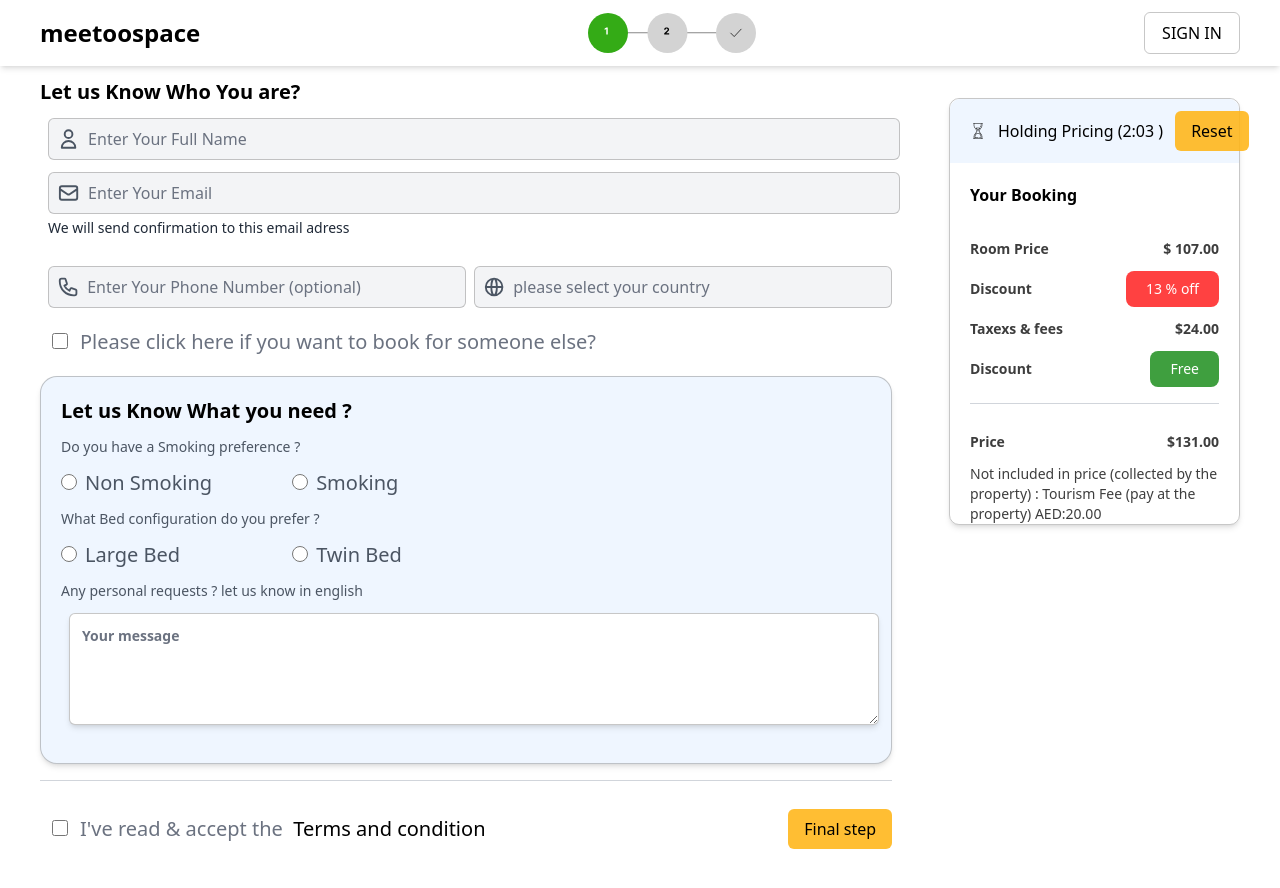
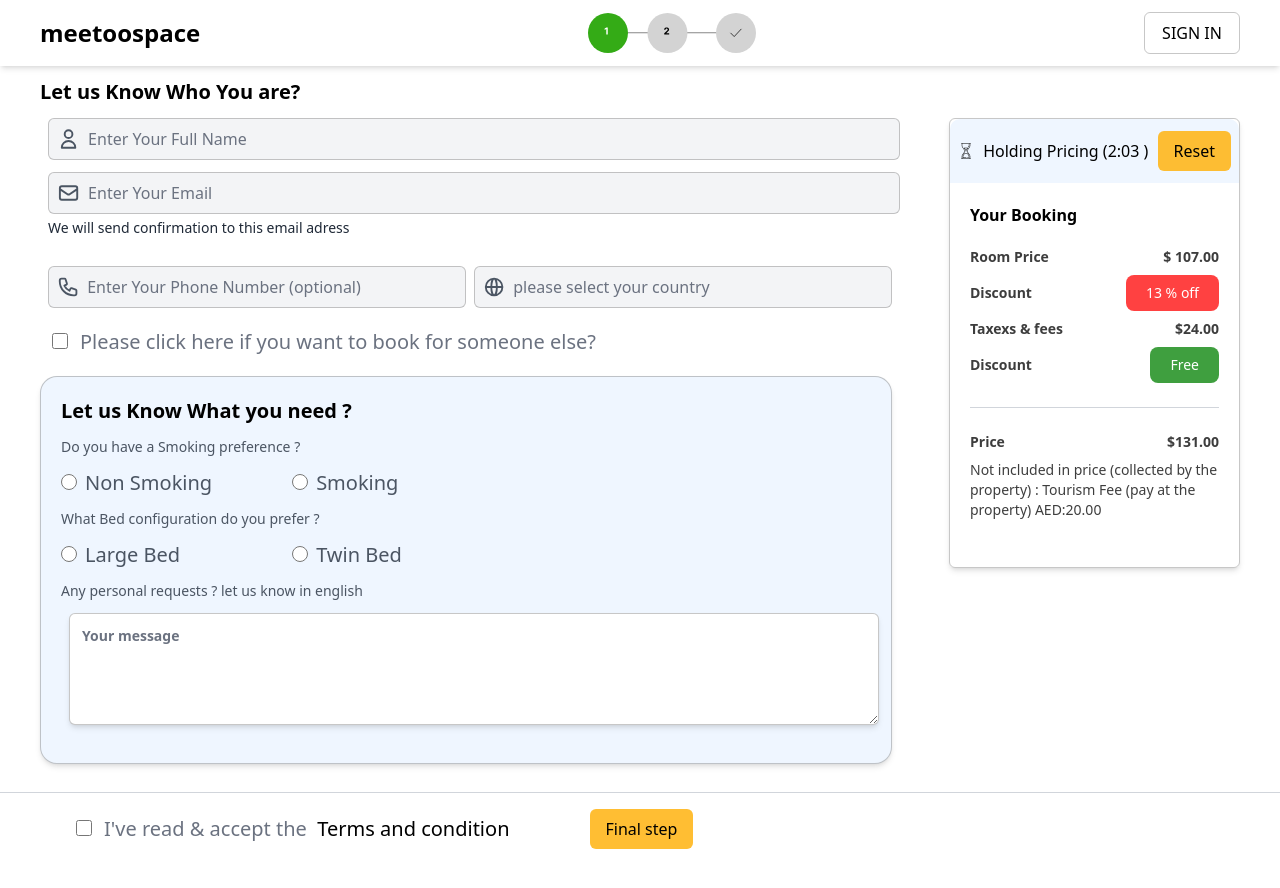
Before and after one commit to premshetty/metoospace, a Next.js app: page /form2 in a window 1280 px wide. Shown: the top 888 px of the page. Built offline with nearby package versions, Linux system fonts and the light colour scheme.

Commit message:
redesign

```diff
--- a/components/Booking2/Bcontainer.js
+++ b/components/Booking2/Bcontainer.js
@@ -1,4 +1,5 @@
 import React from 'react'
+import ButtonComponent from '../Booking/ButtonComponent'
 import BookingForm2 from './BookingForm2'
 import Navbar2 from './Navbar2'
 
@@ -7,6 +8,21 @@ function Bcontainer() {
     <div className="w-full 2xl:max-w-7xl">
       <Navbar2 />
       <BookingForm2 />
+      <div class="py-4">
+        <div class="w-full border-t border-gray-300"></div>
+      </div>
+      <div className="m-auto flex w-[90%] items-center gap-20 pb-10">
+        <div className=" ml-3">
+          <input type="checkbox" className="h-4 w-4" />
+          <label className="ml-3 text-xl text-gray-500">
+            I've read & accept the
+            <a href="#" className="text-black">
+              &nbsp; Terms and condition
+            </a>
+          </label>
+        </div>
+        <ButtonComponent name="Final step" />
+      </div>
     </div>
   )
 }
--- a/components/Booking2/InputCointainer.js
+++ b/components/Booking2/InputCointainer.js
@@ -56,22 +56,6 @@ function InputCointainer() {
           </label>
         </div>
         <WhatyouNeed />
-        <div class="py-4">
-          <div class="w-full border-t border-gray-300"></div>
-        </div>
-        <div className="block md:hidden"></div>
-        <div className="flex-start mt-3 flex flex-col gap-2 md:flex-row md:items-center md:justify-between md:gap-2 md:pb-10">
-          <div className=" ml-3">
-            <input type="checkbox" className="h-4 w-4" />
-            <label className="ml-3 text-xl text-gray-500">
-              I've read & accept the
-              <a href="#" className="text-black">
-                &nbsp; Terms and condition
-              </a>
-            </label>
-          </div>
-          <ButtonComponent name="Final step" />
-        </div>
       </form>
     </div>
   )
--- a/components/Booking2/Navbar2.js
+++ b/components/Booking2/Navbar2.js
@@ -4,7 +4,11 @@ function Navbar2() {
   return (
     <div className="flex w-full items-center justify-between px-10 py-3 shadow-md">
       <h1 className=" text-2xl font-bold text-black"> meetoospace</h1>
-      <img src="stepper.svg" alt="stepper" className="h-10 w-auto" />
+      <img
+        src="stepper.svg"
+        alt="stepper"
+        className="hidden h-10 w-auto md:block"
+      />
       <button className="w-24 rounded-md border-[1px] border-[#80808070] py-2 px-3 ">
         SIGN IN
       </button>
--- a/components/Booking2/PriceCard2.js
+++ b/components/Booking2/PriceCard2.js
@@ -3,30 +3,29 @@ import ButtonComponent from '../Booking/ButtonComponent'
 
 function PriceCard2() {
   return (
-    <div className="w-full">
-      <div className="  mt-5  rounded-[10px] border-[1px] border-[#80808070] shadow-md  ">
-        <div className=" flex items-center gap-3 rounded-t-[10px] bg-blue-50 px-5 py-3">
+    <div className="mt-10 h-[450px] w-full rounded-md border-[1px] border-[#80808070] shadow-md ">
+      <div className=" flex w-full  flex-wrap items-center justify-between rounded-t-[10px] bg-blue-50 px-2 py-3">
         <img src="sandClock.svg " className="h-4 w-auto" alt="holding" />
         <p className="whitespace-nowrap">Holding Pricing (2:03 ) </p>
         <ButtonComponent name="Reset" />
       </div>
       <h3 className="p-5 font-bold  text-black"> Your Booking </h3>
-        <div>
-          <div className="mt-3 flex items-center justify-between gap-3 px-5">
+      <div className="flex flex-col gap-2">
+        <div className=" flex items-center justify-between  px-5">
           <p className="text-sm  font-bold text-[#000000c2]">Room Price</p>
           <p className="text-sm  font-bold text-[#000000c2]">$ 107.00</p>
         </div>
-          <div className="mt-3 flex items-center justify-between gap-3 px-5">
+        <div className=" flex items-center justify-between  px-5">
           <p className="text-sm  font-bold text-[#000000c2]">Discount</p>
           <p className="rounded-lg bg-[#ff0000be]  p-2 px-5 text-sm text-white">
             13 % off
           </p>
         </div>
-          <div className="mt-3 flex items-center justify-between gap-3 px-5">
+        <div className=" flex items-center justify-between  px-5">
           <p className="text-sm  font-bold text-[#000000c2]">Taxexs & fees</p>
           <p className="text-sm  font-bold text-[#000000c2]">$24.00</p>
         </div>
-          <div className="mt-3 flex items-center justify-between gap-3 px-5">
+        <div className=" flex items-center justify-between  px-5">
           <p className="text-sm  font-bold text-[#000000c2]">Discount</p>
           <p className="rounded-lg bg-[#008000c0]  p-2 px-5 text-sm text-white">
             Free
@@ -35,16 +34,15 @@ function PriceCard2() {
         <div class="py-4 px-5">
           <div class="w-full border-t border-gray-300 "></div>
         </div>
-          <div className="mt-3 flex items-center justify-between gap-3 px-5">
+        <div className=" flex items-center justify-between  px-5">
           <p className="text-sm  font-bold text-[#000000c2]">Price</p>
           <p className="text-sm  font-bold text-[#000000c2]">$131.00</p>
         </div>
-          <div className="mt-3 flex w-[300px] items-center justify-between gap-3 px-5">
+        <div className=" flex w-[300px] items-center justify-between  px-5">
           <p className="text-sm   text-[#000000c2]">
-              Not included in price (collected by the property) : Tourism Fee
-              (pay at the property) AED:20.00
+            Not included in price (collected by the property) : Tourism Fee (pay
+            at the property) AED:20.00
           </p>
-          </div>
         </div>
       </div>
     </div>
```
Lines whose indentation alone changed are shown as unchanged.
